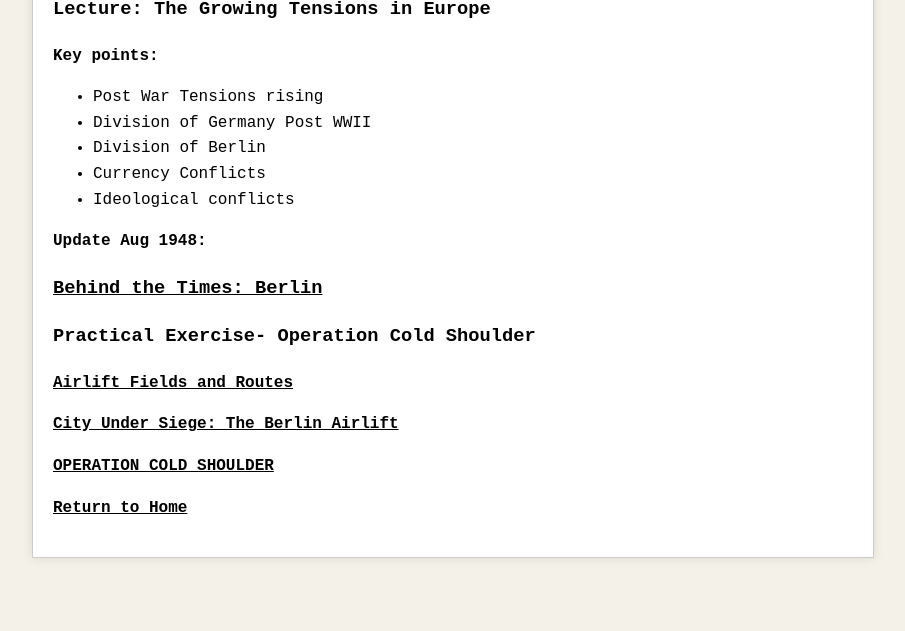
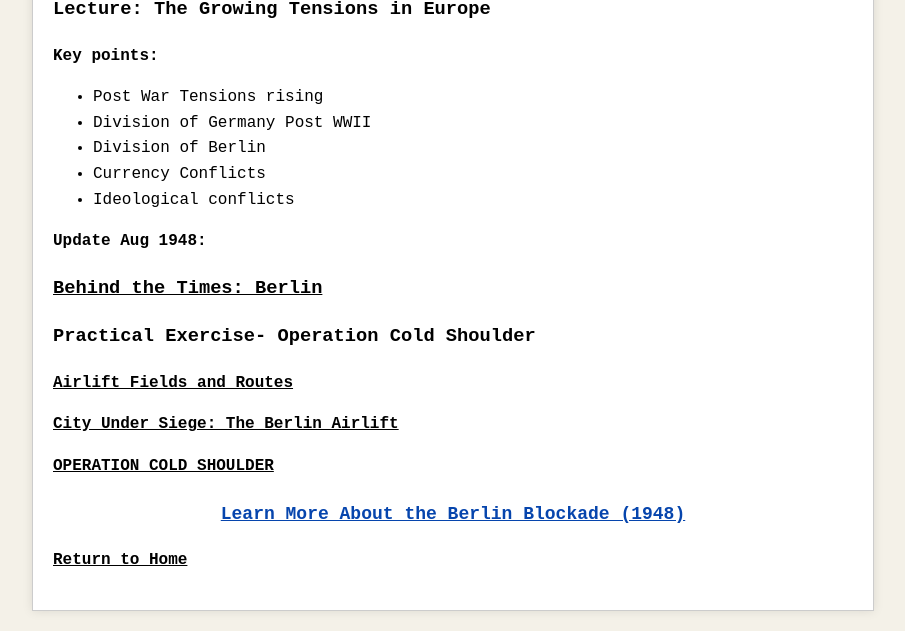
Before and after one commit to jboyce1/CodeWar, a Jekyll site: the page built from classes/ColdShoulder.md, in a window 1280 px wide, cut to the strip 496-1127 px from the top of the page. Shown: the whole strip, without its empty margins (187-1092 px from the left). Built offline with Jekyll 4.4.1, drawn with Linux system fonts in a browser that asks for light colours; before the commit the page ends 1074 px from its top, so only the background shows below that.

Commit message:
Update ColdShoulder.md

```diff
--- a/classes/ColdShoulder.md
+++ b/classes/ColdShoulder.md
@@ -36,4 +36,11 @@ title: Preparing for Winter
 
 [OPERATION COLD SHOULDER]({{ 'classes/ColdShoulder/1949 Operation Cold Shoulder Operation Order.pdf' | relative_url }})
 
+<div style="text-align: center; margin: 20px;">
+  <a href="https://branksome-asia.libguides.com/ss/earlycw/berlin" target="_blank" style="font-size: 18px; text-decoration: underline; color: #0645AD;">
+    Learn More About the Berlin Blockade (1948)
+  </a>
+</div>
+
+
 [Return to Home](../)
```
